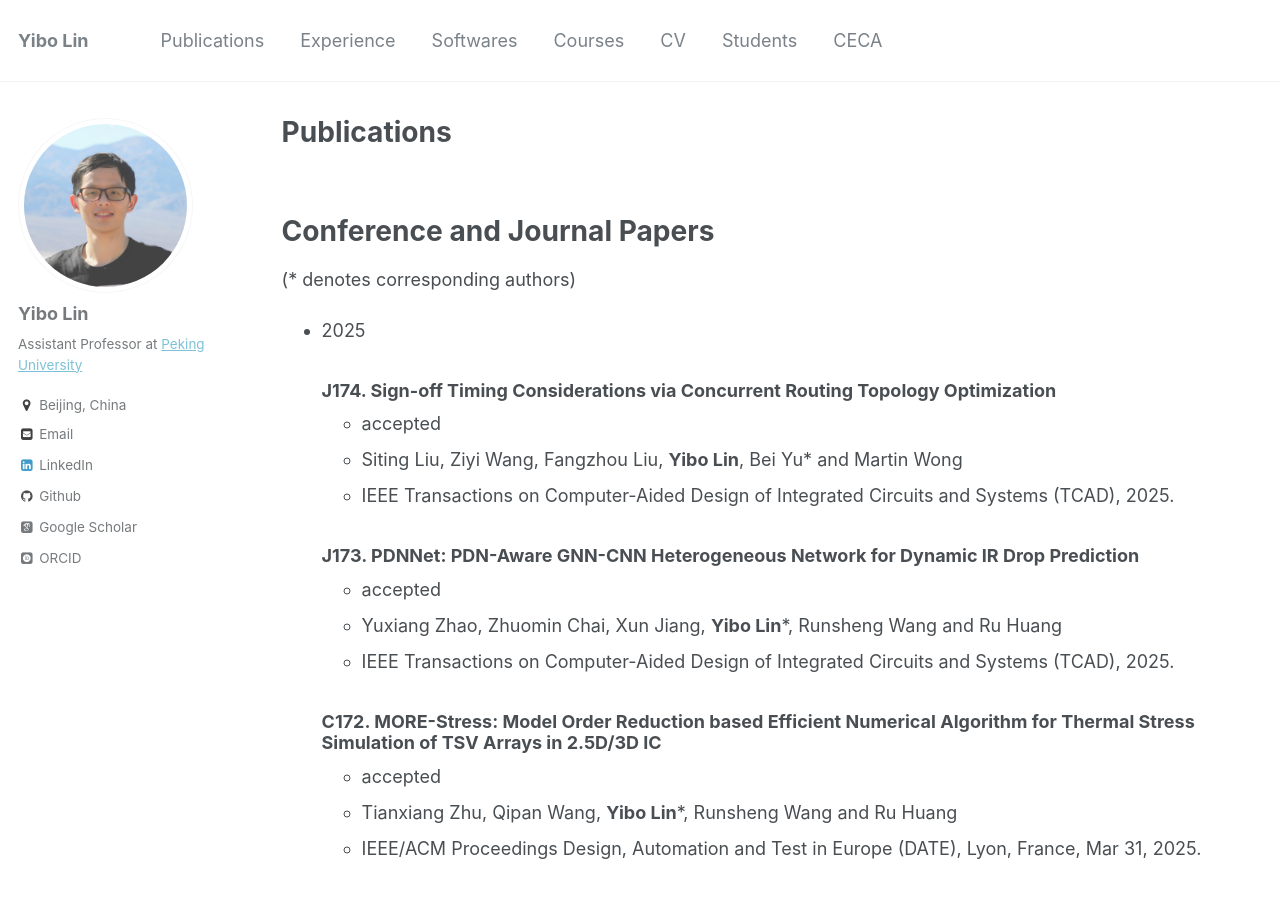
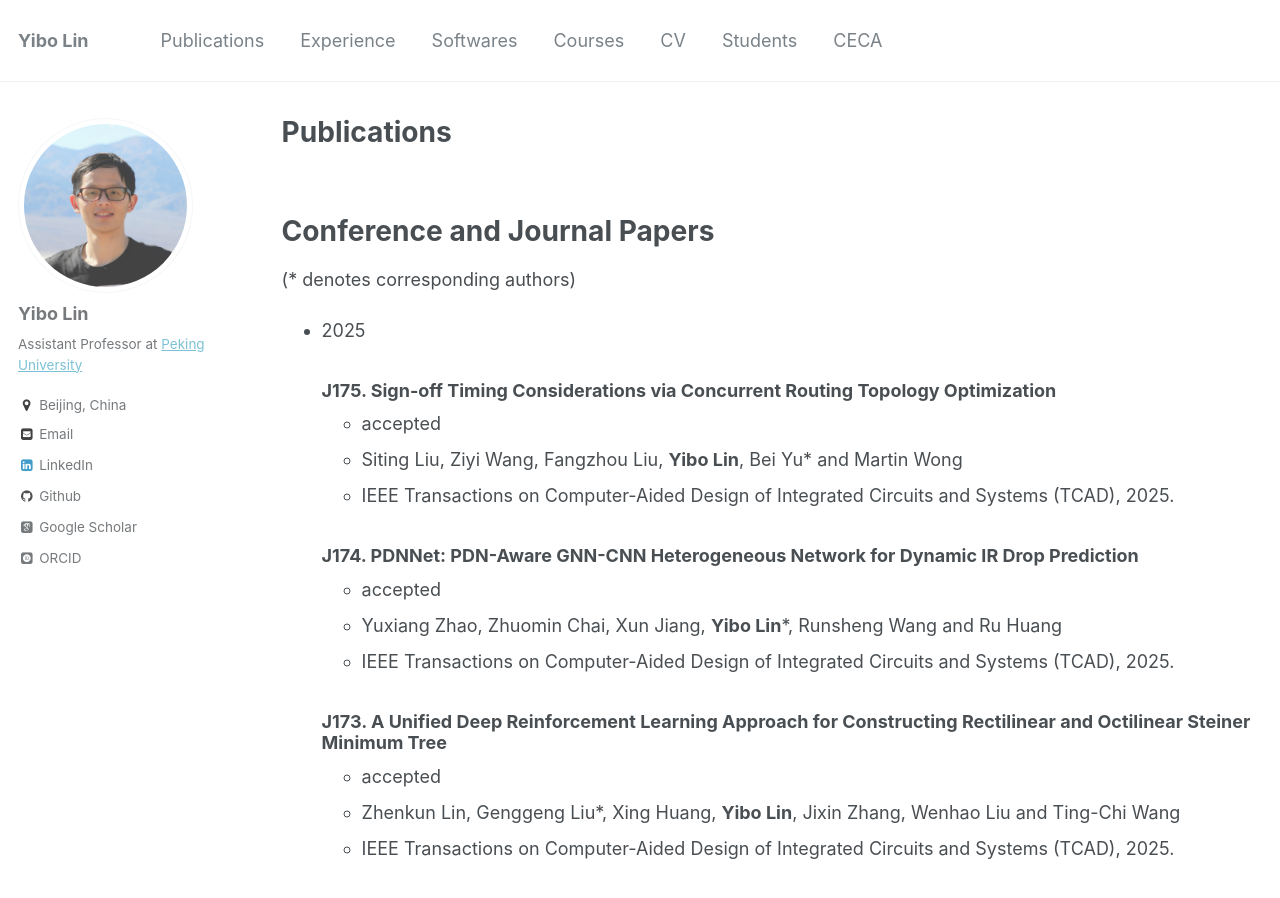
Before and after one commit to limbo018/limbo018.github.io, a Jekyll site: the page built from _pages/publications.md, in a window 1280 px wide and 900 px high. Built offline with Jekyll 4.4.1, drawn with Linux system fonts in a browser that asks for light colours; some web fonts are replaced.

Commit message:
add zhenkun's tcad paper

```diff
--- a/_pages/publications.md
+++ b/_pages/publications.md
@@ -20,14 +20,19 @@ Conference and Journal Papers
 
 * 2025
 
-  ### J174. [Sign-off Timing Considerations via Concurrent Routing Topology Optimization](https://doi.org/10.1109/TCAD.2024.3506216)
+  ### J175. [Sign-off Timing Considerations via Concurrent Routing Topology Optimization](https://doi.org/10.1109/TCAD.2024.3506216)
      * accepted
      * Siting Liu, Ziyi Wang, Fangzhou Liu, **Yibo Lin**, Bei Yu\* and Martin Wong
      * IEEE Transactions on Computer-Aided Design of Integrated Circuits and Systems (TCAD), 2025.
 
-  ### J173. PDNNet: PDN-Aware GNN-CNN Heterogeneous Network for Dynamic IR Drop Prediction
+  ### J174. PDNNet: PDN-Aware GNN-CNN Heterogeneous Network for Dynamic IR Drop Prediction
      * accepted
      * Yuxiang Zhao, Zhuomin Chai, Xun Jiang, **Yibo Lin**\*, Runsheng Wang and Ru Huang
+     * IEEE Transactions on Computer-Aided Design of Integrated Circuits and Systems (TCAD), 2025.
+
+  ### J173. A Unified Deep Reinforcement Learning Approach for Constructing Rectilinear and Octilinear Steiner Minimum Tree
+     * accepted
+     * Zhenkun Lin, Genggeng Liu\*, Xing Huang, **Yibo Lin**, Jixin Zhang, Wenhao Liu and Ting-Chi Wang
      * IEEE Transactions on Computer-Aided Design of Integrated Circuits and Systems (TCAD), 2025.
 
   ### C172. MORE-Stress: Model Order Reduction based Efficient Numerical Algorithm for Thermal Stress Simulation of TSV Arrays in 2.5D/3D IC
```
Also changed, not shown: _includes/publications_cv.md (+4 -2 lines), ref/publications.bib (+15 -0 lines), 4 other files.
